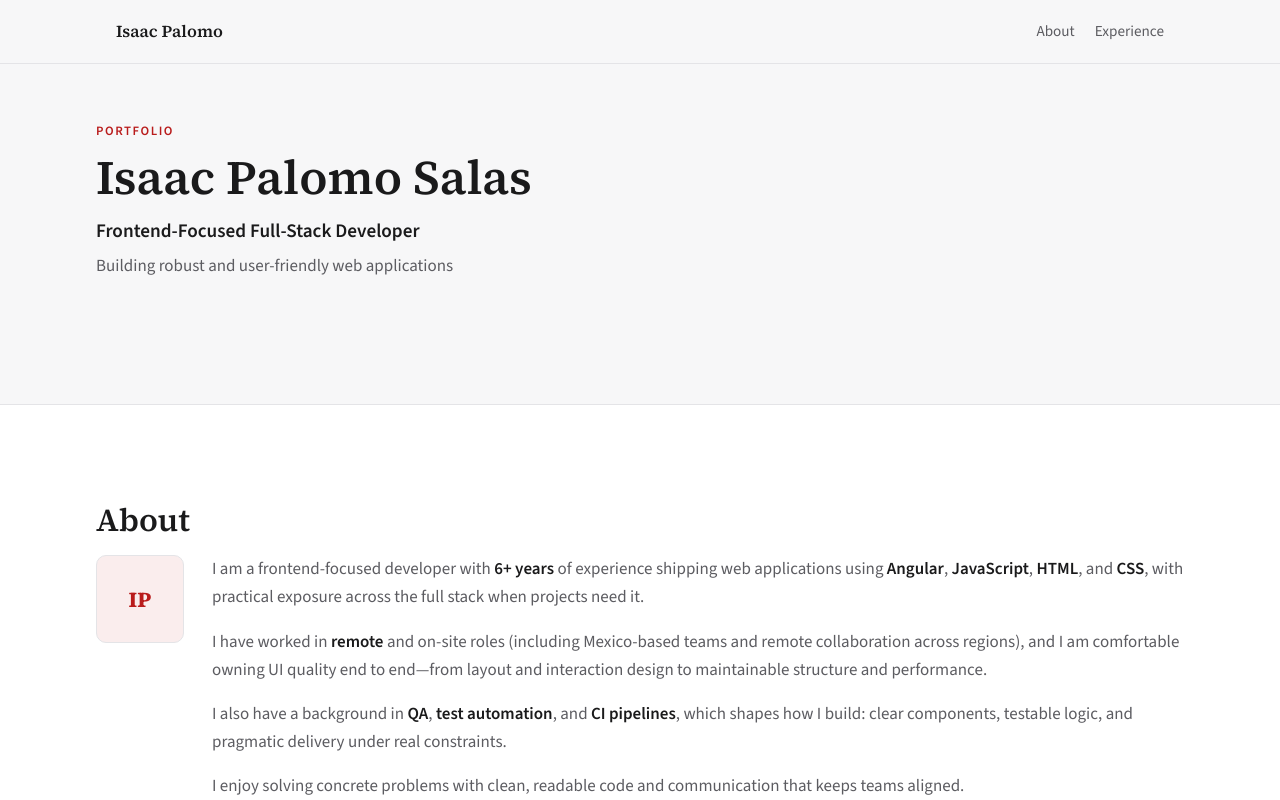
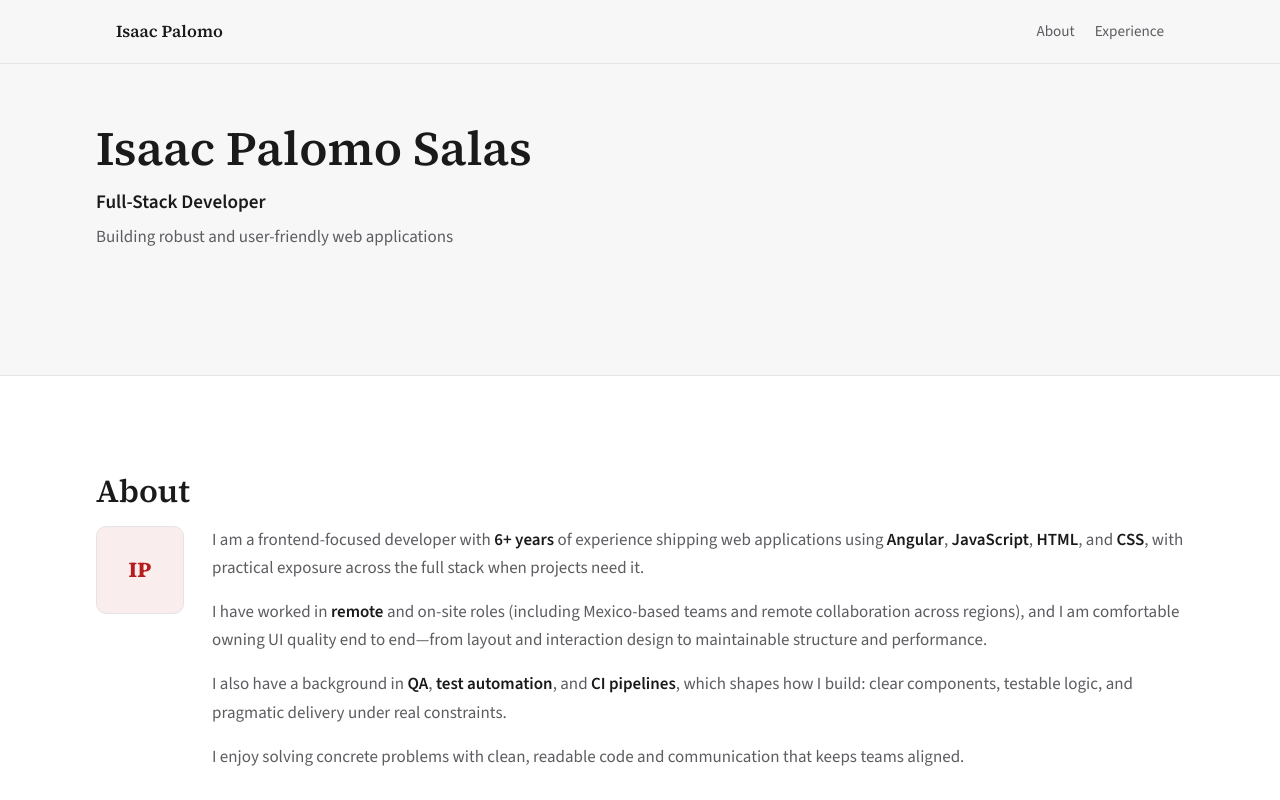
Before and after one commit to isaacpalomo/web-portfolio, an Angular app in the folder frontend/: page / in a window 1280 px wide. Shown: the top 800 px of the page. Built offline with nearby package versions, Linux system fonts and the light colour scheme.

Commit message:
feat: updates intro text

```diff
--- a/frontend/src/app/app.component.ts
+++ b/frontend/src/app/app.component.ts
@@ -8,7 +8,7 @@ import { Experience } from './models/experience.model';
 })
 export class AppComponent {
   readonly brandName = 'Isaac Palomo Salas';
-  readonly role = 'Frontend-Focused Full-Stack Developer';
+  readonly role = 'Full-Stack Developer';
   readonly tagline = 'Building robust and user-friendly web applications';
 
   /** Replace with your public URLs and email before publishing. */
--- a/frontend/src/app/sections/hero-section/hero-section.component.html
+++ b/frontend/src/app/sections/hero-section/hero-section.component.html
@@ -1,6 +1,5 @@
 <section id="hero" class="section section--hero" aria-labelledby="hero-heading">
   <div class="section__inner">
-    <p class="eyebrow">Portfolio</p>
     <h1 id="hero-heading">{{ brandName }}</h1>
     <p class="hero__role">{{ role }}</p>
     <p class="hero__tagline">{{ tagline }}</p>
--- a/frontend/src/index.html
+++ b/frontend/src/index.html
@@ -1,17 +1,23 @@
 <!doctype html>
 <html lang="en">
-<head>
-  <meta charset="utf-8">
-  <title>Isaac Palomo Salas — Frontend Developer</title>
-  <base href="/">
-  <meta name="viewport" content="width=device-width, initial-scale=1">
-  <meta name="description" content="Isaac Palomo Salas — frontend-focused full-stack developer. Angular, JavaScript, HTML/CSS, remote experience.">
-  <link rel="icon" type="image/x-icon" href="favicon.ico">
-  <link rel="preconnect" href="https://fonts.googleapis.com">
-  <link rel="preconnect" href="https://fonts.gstatic.com" crossorigin>
-  <link href="https://fonts.googleapis.com/css2?family=Source+Sans+3:wght@400;600;700&family=Source+Serif+4:wght@600;700&display=swap" rel="stylesheet">
-</head>
-<body>
-  <app-root></app-root>
-</body>
+  <head>
+    <meta charset="utf-8" />
+    <title>Isaac Palomo Salas — Full-Stack Developer</title>
+    <base href="/" />
+    <meta name="viewport" content="width=device-width, initial-scale=1" />
+    <meta
+      name="description"
+      content="Isaac Palomo Salas — Full-Stack Developer. Angular, JavaScript, HTML/CSS, remote experience."
+    />
+    <link rel="icon" type="image/x-icon" href="favicon.ico" />
+    <link rel="preconnect" href="https://fonts.googleapis.com" />
+    <link rel="preconnect" href="https://fonts.gstatic.com" crossorigin />
+    <link
+      href="https://fonts.googleapis.com/css2?family=Source+Sans+3:wght@400;600;700&family=Source+Serif+4:wght@600;700&display=swap"
+      rel="stylesheet"
+    />
+  </head>
+  <body>
+    <app-root></app-root>
+  </body>
 </html>
```
Also changed, not shown: 1 other file (tests, documents, lock files or other folders).
